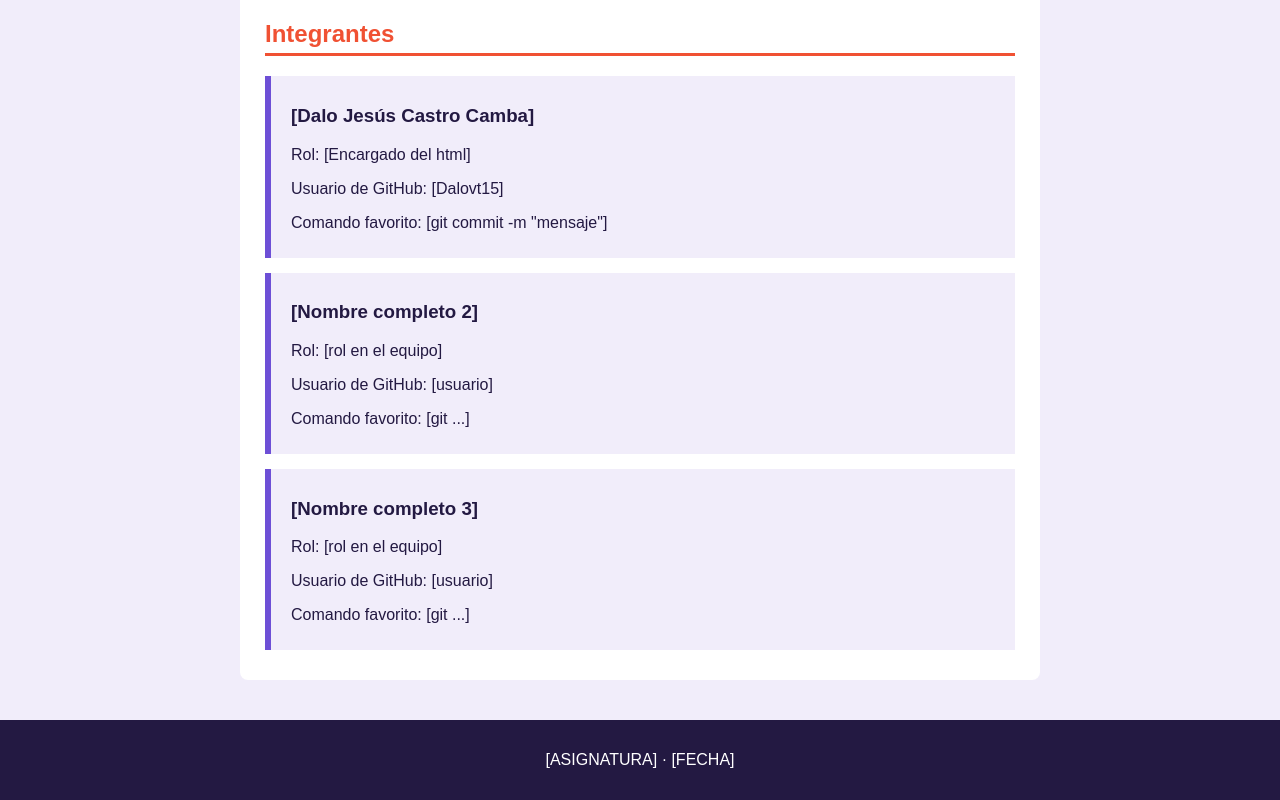
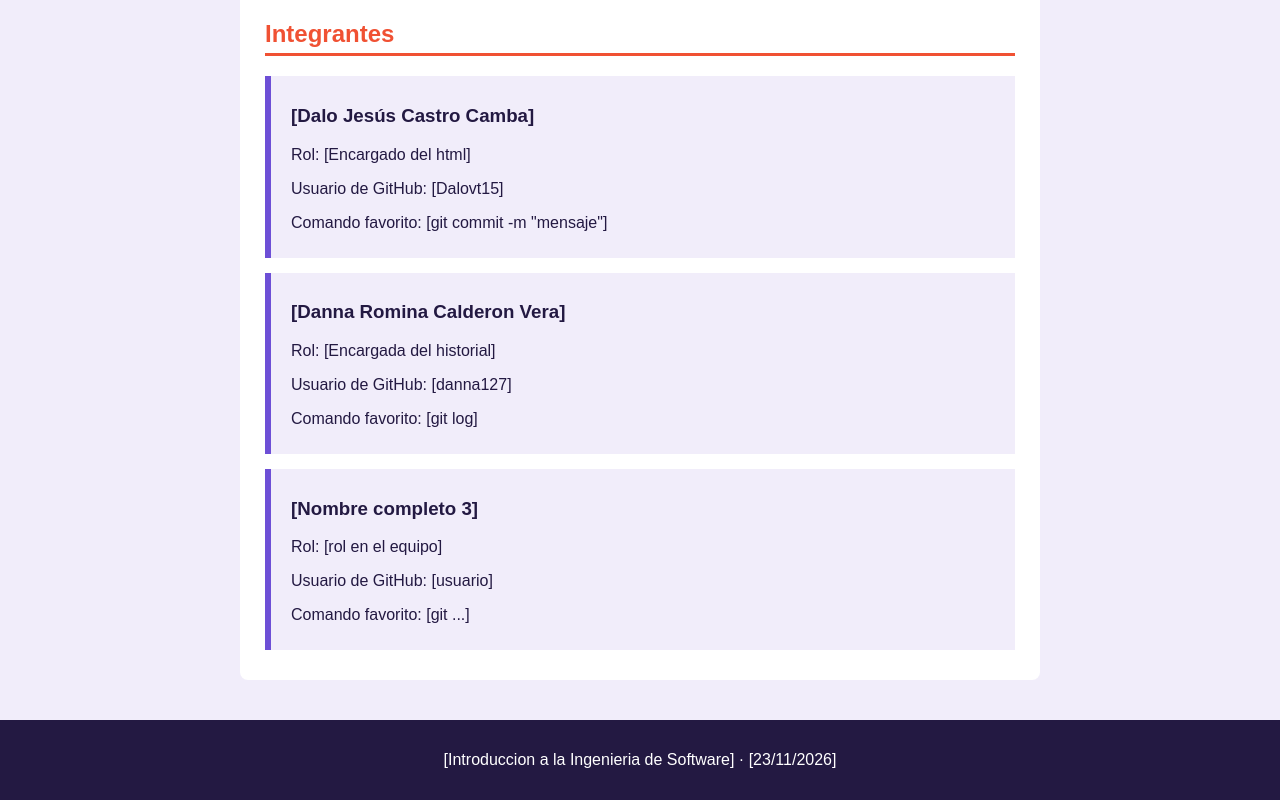
Before and after one commit to vannejo20/Examen-pr-ctico-Software, a plain HTML site: page index.html in a window 1280 px wide. Shown: the part 830-1630 px from the top of the page. Drawn offline with Linux system fonts and the light colour scheme.

Commit message:
Agrego mis datos a la lista de integrantes

```diff
--- a/index.html
+++ b/index.html
@@ -114,10 +114,10 @@
 
       <!-- Integrante 2 -->
       <div class="integrante">
-        <h3>[Nombre completo 2]</h3>
-        <p>Rol: [rol en el equipo]</p>
-        <p>Usuario de GitHub: [usuario]</p>
-        <p>Comando favorito: [git ...]</p>
+        <h3>[Danna Romina Calderon Vera]</h3>
+        <p>Rol: [Encargada del historial]</p>
+        <p>Usuario de GitHub: [danna127]</p>
+        <p>Comando favorito: [git log]</p>
       </div>
 
       <!-- Integrante 3 -->
@@ -132,7 +132,7 @@
   </main>
 
   <footer>
-    <p>[ASIGNATURA] · [FECHA]</p>
+    <p>[Introduccion a la Ingenieria de Software] · [23/11/2026]</p>
   </footer>
 
 </body>
```
